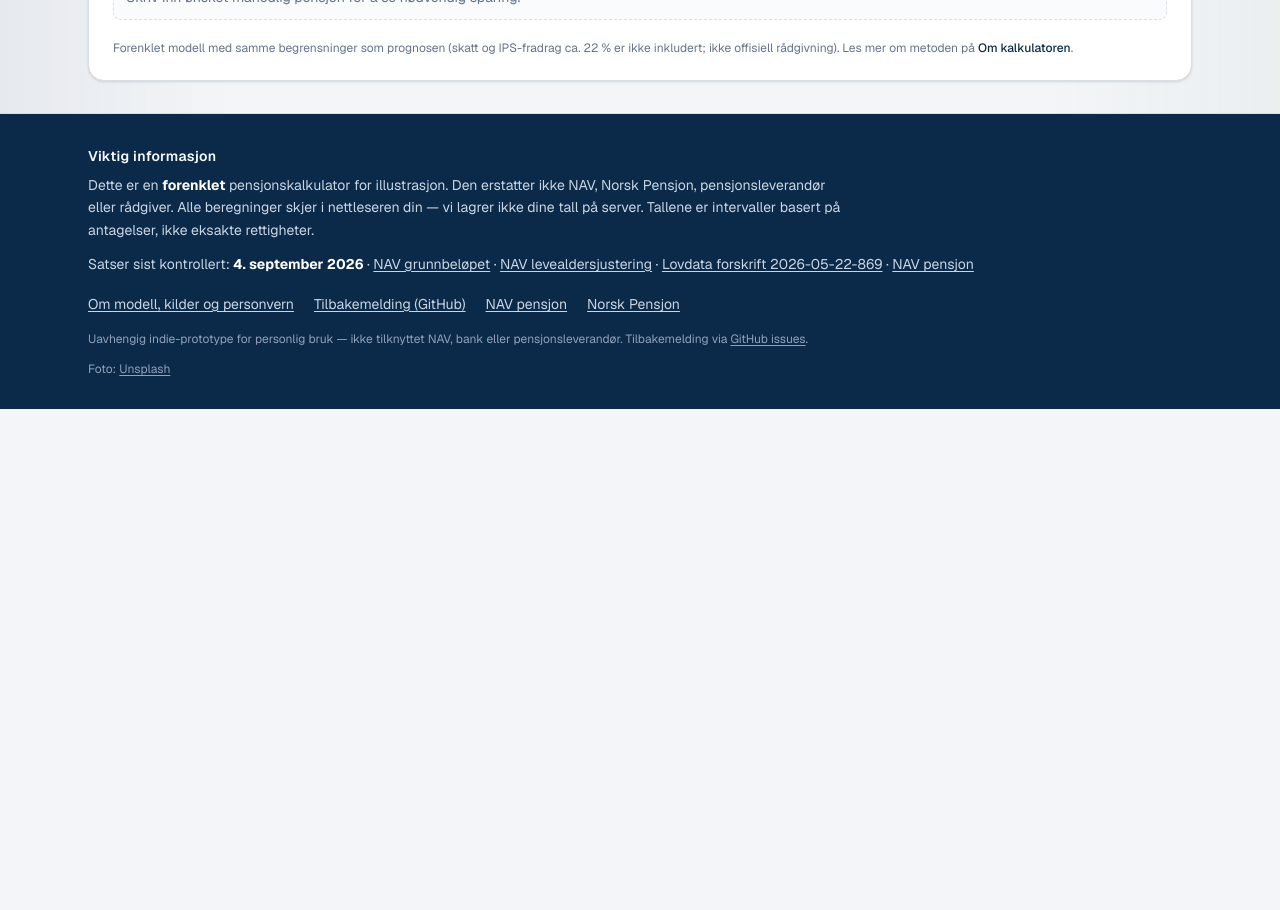
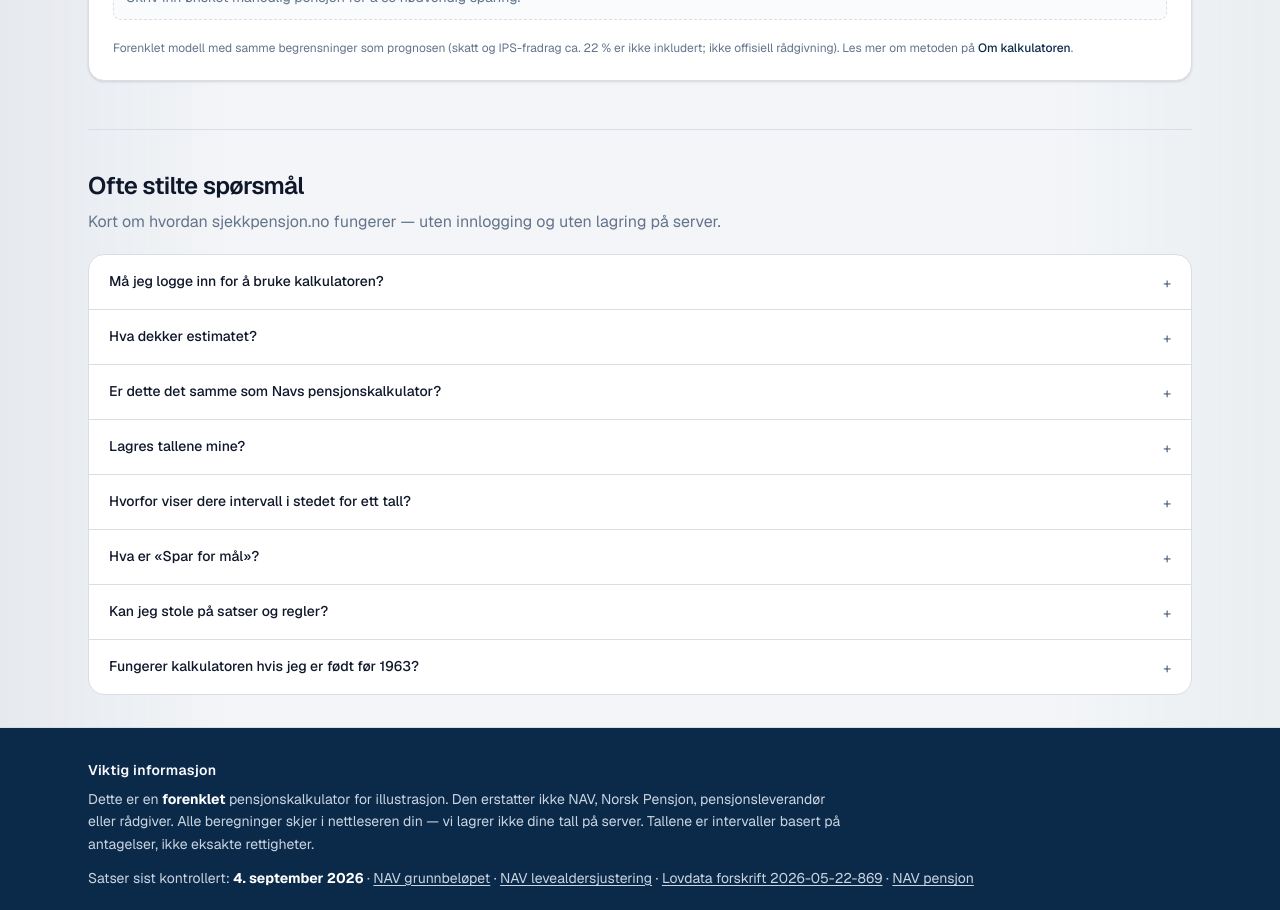
Before and after one commit to jonasc3-cyber/pensjonskalkulator, a Next.js app: page / in a window 1280 px wide. Shown: the part 3900-4810 px from the top of the page. Before the commit the page ends 4309 px from the top, so only its background shows below. Built offline with nearby package versions, Linux system fonts and the light colour scheme.

Commit message:
FAQ på forsiden med accordion og FAQPage-schema
Åtte Q/A fra Markesfører; ingen affiliate.

```diff
--- a/app/page.tsx
+++ b/app/page.tsx
@@ -1,4 +1,5 @@
 import { Calculator } from "@/components/Calculator";
+import { FaqSection } from "@/components/FaqSection";
 import { Hero } from "@/components/Hero";
 
 export default function HomePage() {
@@ -7,6 +8,7 @@ export default function HomePage() {
       <Hero />
       <div className="mx-auto max-w-6xl px-4 py-4 sm:px-6 sm:py-8">
         <Calculator />
+        <FaqSection />
       </div>
     </>
   );
--- /dev/null
+++ b/components/FaqSection.tsx
@@ -0,0 +1,93 @@
+const FAQ_ITEMS = [
+  {
+    q: "Må jeg logge inn for å bruke kalkulatoren?",
+    a: "Nei. sjekkpensjon.no er uinnlogget. Du fyller inn tallene selv, og alt regnes i nettleseren din. Ingenting sendes til server.",
+  },
+  {
+    q: "Hva dekker estimatet?",
+    a: "Folketrygd (forenklet ny modell), tjenestepensjon, AFP (forenklet) og egen sparing (IPS, ASK, fond, bank). Du får et intervall (pessimistisk / basis / optimistisk), ikke ett fasitsvar.",
+  },
+  {
+    q: "Er dette det samme som Navs pensjonskalkulator?",
+    a: "Nei. Navs innloggede kalkulator henter dine offisielle tall. Vår er et raskt, uinnlogget anslag med flere kilder samlet. Bruk alltid Din pensjon hos Nav for offisielle tall.",
+  },
+  {
+    q: "Lagres tallene mine?",
+    a: "Nei på server. Tall kan bli liggende i nettleseren din (localStorage) eller i en lenke du selv deler — du styrer det.",
+  },
+  {
+    q: "Hvorfor viser dere intervall i stedet for ett tall?",
+    a: "Pensjon avhenger av avkastning, lønnsvekst, inflasjon og forenklede regler. Intervall gjør usikkerheten synlig, i stedet for falsk presisjon.",
+  },
+  {
+    q: "Hva er «Spar for mål»?",
+    a: "Du oppgir ønsket pensjon per måned, så regner vi ut hvor mye du må spare for å lukke gapet mot folketrygd, tjenestepensjon, AFP og øvrig sparing.",
+  },
+  {
+    q: "Kan jeg stole på satser og regler?",
+    a: "Vi bruker offisielle satser (blant annet G) og viser når de sist ble kontrollert. Modellen er forenklet — blant annet AFP og garantipensjon — så resultatet er veiledende.",
+  },
+  {
+    q: "Fungerer kalkulatoren hvis jeg er født før 1963?",
+    a: "Ja, men merk banneret om eldre regelverk. For offisiell beregning, spesielt ved overgangsregler, bruk Nav.",
+  },
+] as const;
+
+function faqJsonLd() {
+  return {
+    "@context": "https://schema.org",
+    "@type": "FAQPage",
+    mainEntity: FAQ_ITEMS.map((item) => ({
+      "@type": "Question",
+      name: item.q,
+      acceptedAnswer: {
+        "@type": "Answer",
+        text: item.a,
+      },
+    })),
+  };
+}
+
+export function FaqSection() {
+  return (
+    <section
+      className="mt-10 border-t border-border pt-8 sm:mt-12 sm:pt-10"
+      aria-labelledby="faq-heading"
+    >
+      <script
+        type="application/ld+json"
+        dangerouslySetInnerHTML={{ __html: JSON.stringify(faqJsonLd()) }}
+      />
+      <h2
+        id="faq-heading"
+        className="text-xl font-semibold tracking-tight text-foreground sm:text-2xl"
+      >
+        Ofte stilte spørsmål
+      </h2>
+      <p className="mt-2 max-w-2xl text-sm text-muted-foreground sm:text-base">
+        Kort om hvordan sjekkpensjon.no fungerer — uten innlogging og uten
+        lagring på server.
+      </p>
+      <div className="mt-5 divide-y divide-border rounded-2xl border border-border bg-card">
+        {FAQ_ITEMS.map((item) => (
+          <details key={item.q} className="group px-4 py-1 sm:px-5">
+            <summary className="cursor-pointer list-none py-3 text-sm font-medium text-foreground outline-none marker:content-none focus-visible:ring-2 focus-visible:ring-ring [&::-webkit-details-marker]:hidden">
+              <span className="flex items-start justify-between gap-3">
+                <span>{item.q}</span>
+                <span
+                  className="mt-0.5 shrink-0 text-muted-foreground transition-transform group-open:rotate-45"
+                  aria-hidden
+                >
+                  +
+                </span>
+              </span>
+            </summary>
+            <p className="pb-4 pr-8 text-sm leading-relaxed text-muted-foreground">
+              {item.a}
+            </p>
+          </details>
+        ))}
+      </div>
+    </section>
+  );
+}
```
